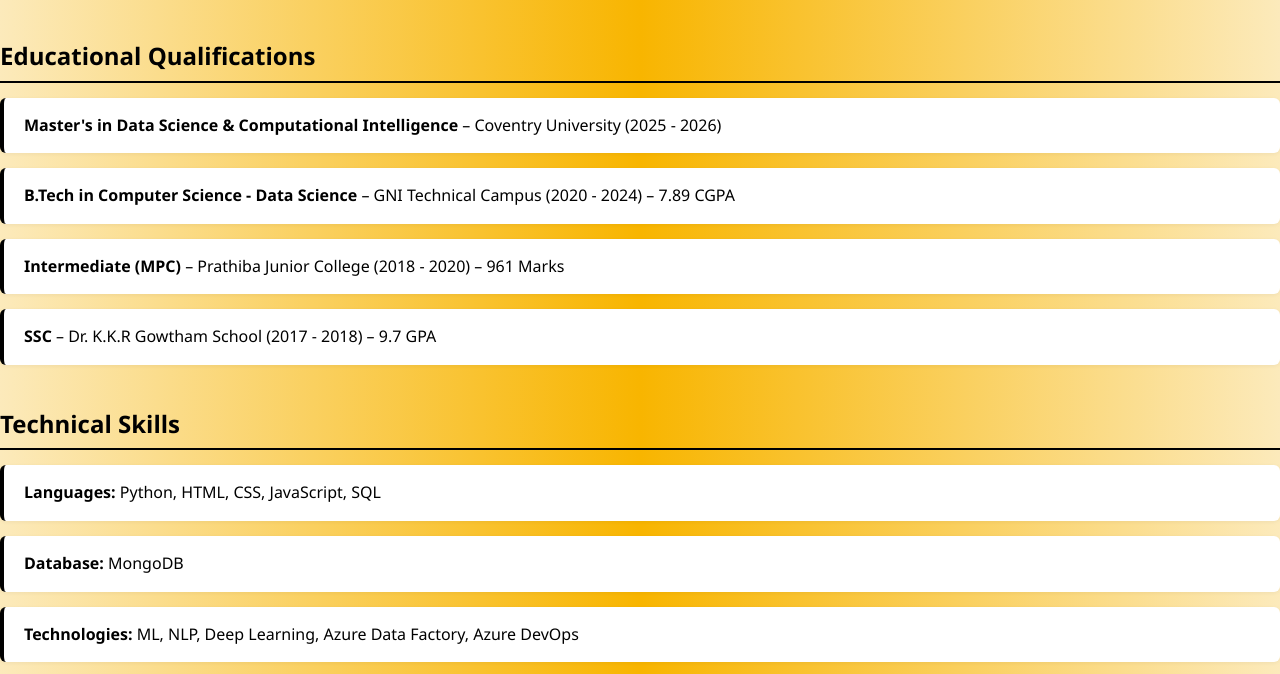
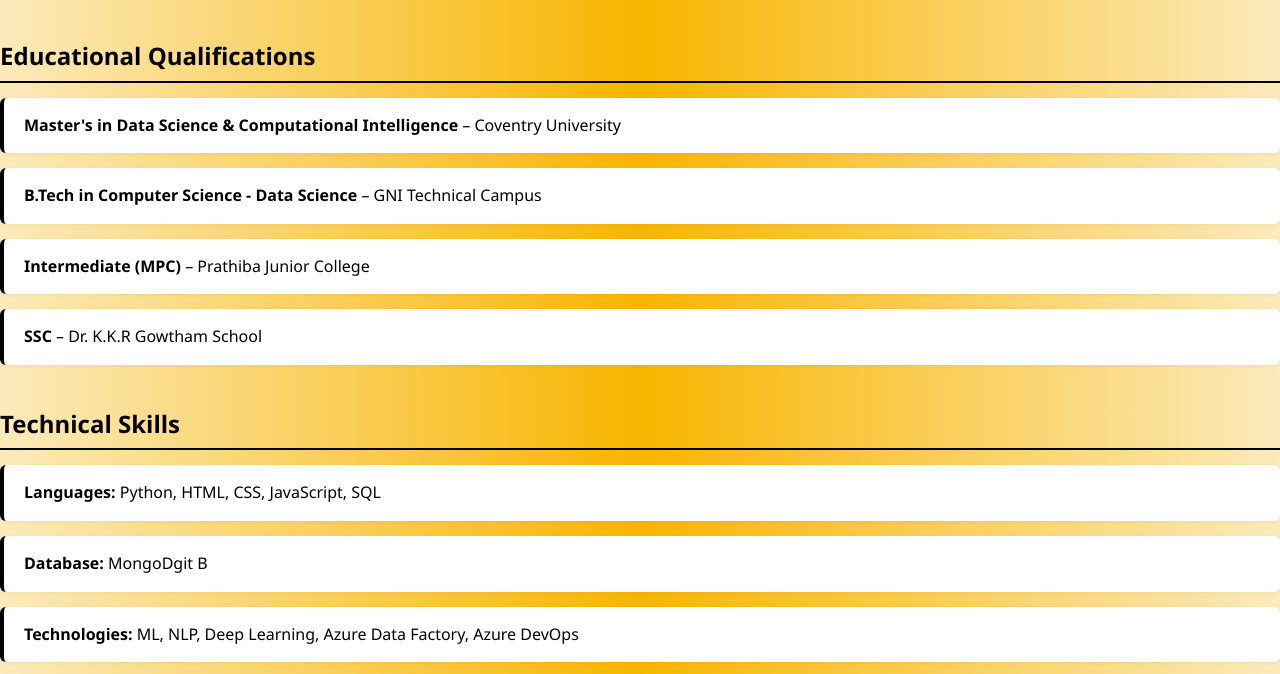
Before and after one commit to Sathwikrdy/portfolio, a plain HTML site: page About.html in a window 1280 px wide. Shown: the part 100-774 px from the top of the page. Drawn offline with Linux system fonts and the light colour scheme.

Commit message:
Add changes

```diff
--- a/About.html
+++ b/About.html
@@ -24,10 +24,10 @@
         <section>
             <h2>Educational Qualifications</h2>
             <ul>
-                <li><strong>Master's in Data Science & Computational Intelligence</strong> – Coventry University (2025 - 2026)</li>
-                <li><strong>B.Tech in Computer Science - Data Science</strong> – GNI Technical Campus (2020 - 2024) – 7.89 CGPA</li>
-                <li><strong>Intermediate (MPC)</strong> – Prathiba Junior College (2018 - 2020) – 961 Marks</li>
-                <li><strong>SSC</strong> – Dr. K.K.R Gowtham School (2017 - 2018) – 9.7 GPA</li>
+                <li><strong>Master's in Data Science & Computational Intelligence</strong> – Coventry University</li>
+                <li><strong>B.Tech in Computer Science - Data Science</strong> – GNI Technical Campus</li>
+                <li><strong>Intermediate (MPC)</strong> – Prathiba Junior College</li>
+                <li><strong>SSC</strong> – Dr. K.K.R Gowtham School</li>
             </ul>
         </section>
 
@@ -35,7 +35,7 @@
             <h2>Technical Skills</h2>
             <ul>
                 <li><strong>Languages:</strong> Python, HTML, CSS, JavaScript, SQL</li>
-                <li><strong>Database:</strong> MongoDB</li>
+                <li><strong>Database:</strong> MongoDgit B</li>
                 <li><strong>Technologies:</strong> ML, NLP, Deep Learning, Azure Data Factory, Azure DevOps</li>
                 <li><strong>Libraries:</strong> Scikit-learn, NLTK, Keras, NumPy, Pandas</li>
                 <li><strong>Data Visualization:</strong> Tableau, Power BI</li>
```
